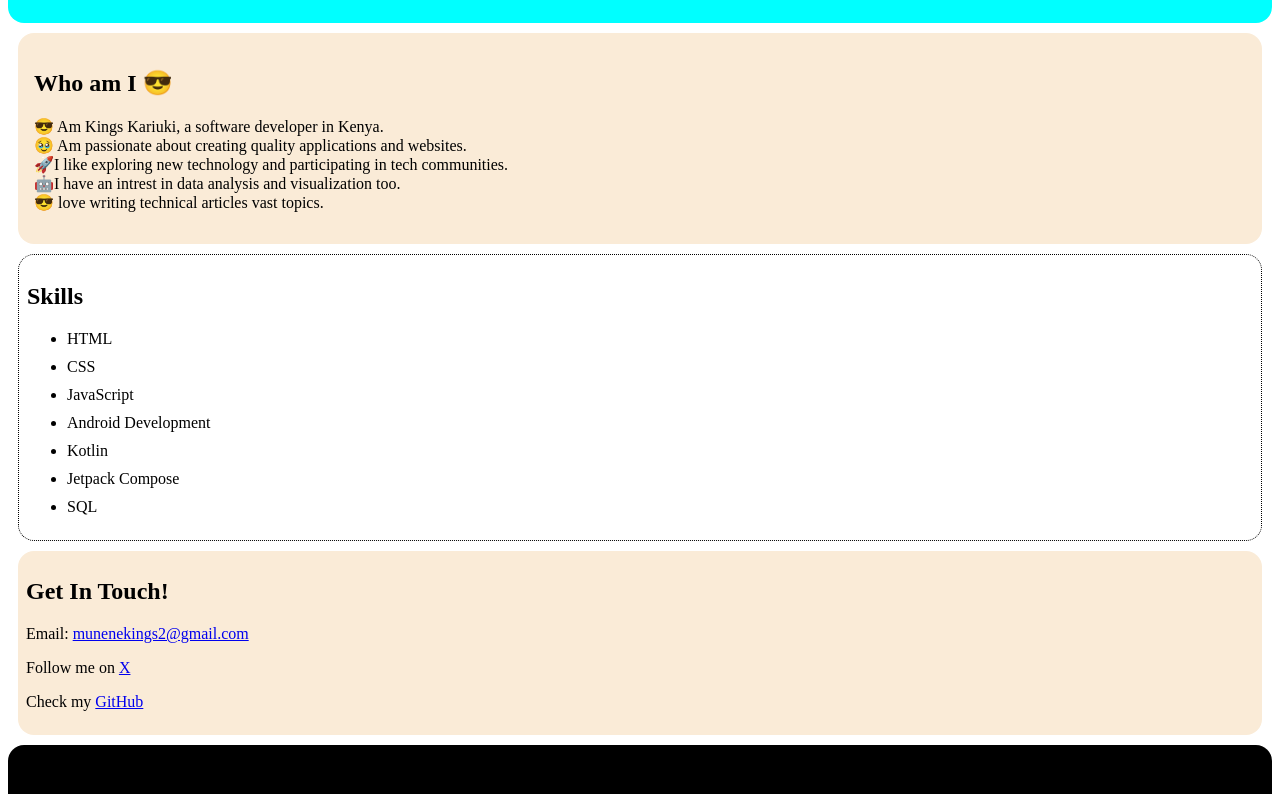
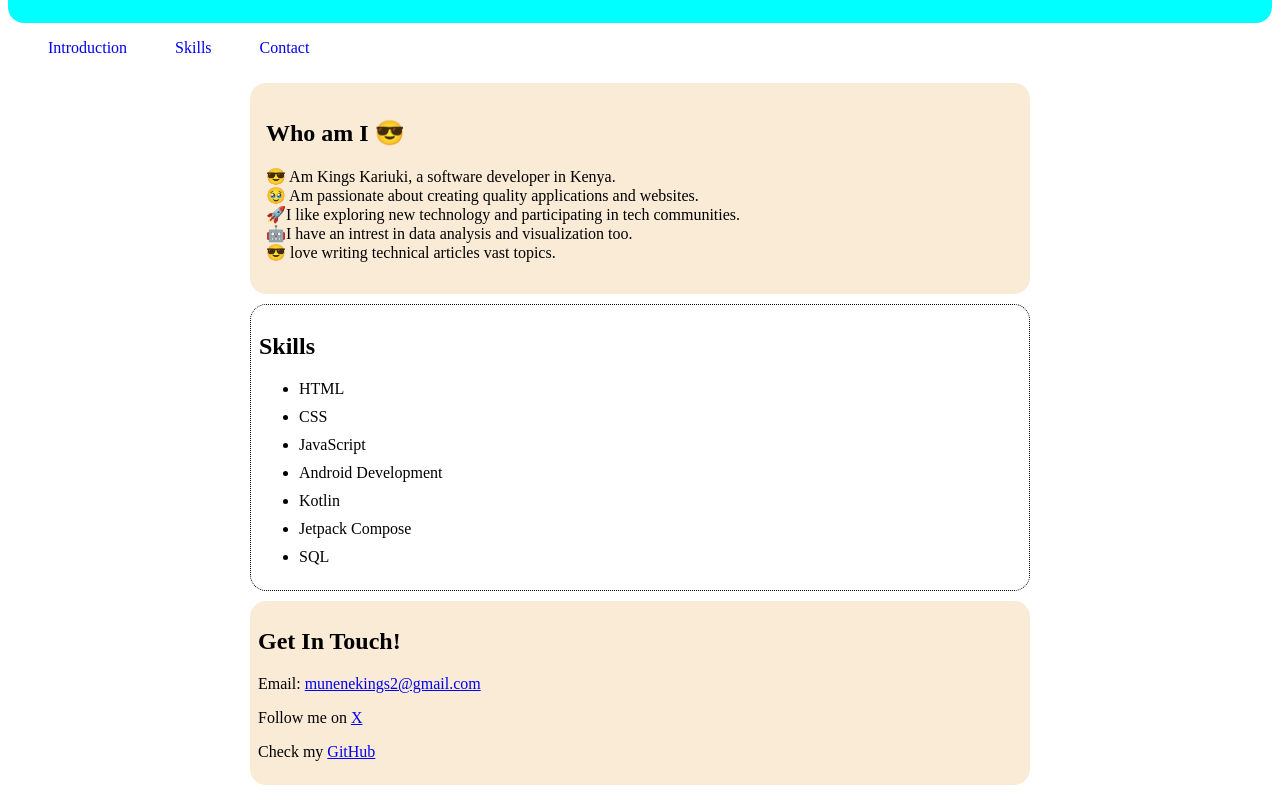
Before and after one commit to KingsMunene/week4CSS, a plain HTML site: page index.html in a window 1280 px wide. Shown: the part 97-891 px from the top of the page. Drawn offline with Linux system fonts and the light colour scheme.

Commit message:
Styling changes and added a new main section on the html

```diff
--- a/index.html
+++ b/index.html
@@ -9,6 +9,14 @@
     <header>
         <h1>Kings Munene</h1>
     </header>
+    <nav id="navigation">
+        <ul>
+            <li><a href="#introduction"> Introduction</a></li>
+            <li><a href="#skills">Skills</a></li>
+            <li><a href="#contact">Contact</a></li>
+        </ul>
+    </nav>
+    <main>
         <section id="introduction">
             <h2>Who am I 😎</h2>
             <p>😎 Am Kings Kariuki, a software developer in Kenya. <br>🥹
@@ -36,6 +44,7 @@
             <p>Follow me on <a href="https://twitter.com/kingscariuki" target="_blank">X</a></p>
             <p>Check my <a href="https://github.com/KingsMunene" target="_blank">GitHub</a></p>
         </section>
+    </main>
     <section id="footer">
         <h2>&copy; Kings Munene - 2024</h2>
     </section>
--- a/style.css
+++ b/style.css
@@ -5,6 +5,11 @@ header{
     margin: auto;
 }
 
+main{
+    max-width: 800px;
+    margin: 0 auto;
+
+}
 #introduction{
     background-color: antiquewhite;
     margin: 10px;
@@ -36,3 +41,27 @@ header{
     justify-content:center ;
     border-radius: 1rem;
 }
+
+#navigation{
+    display:flex;
+    justify-content:space-between ;
+
+}
+
+#navigation ul{
+    display: flex;
+    gap: 3rem;
+}
+
+#navigation ul li{
+    list-style: none;
+}
+#navigation a{
+    text-decoration: none;
+}
+
+#navigation a:hover{
+    background-color: aqua;
+    padding: 10px;
+    border-radius: 0.5rem;
+}
```
Lines whose indentation alone changed are shown as unchanged.
